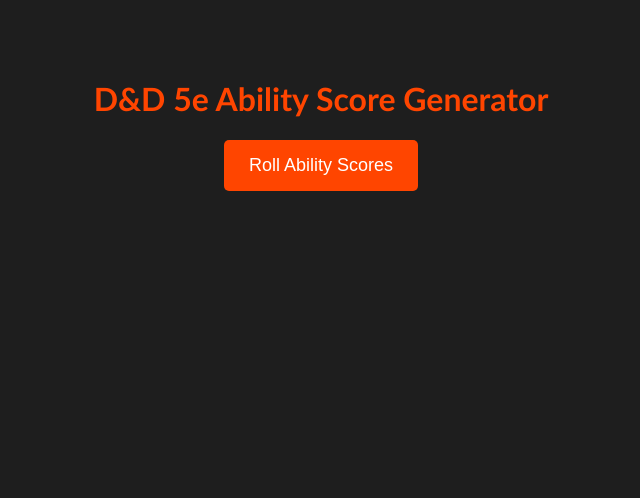
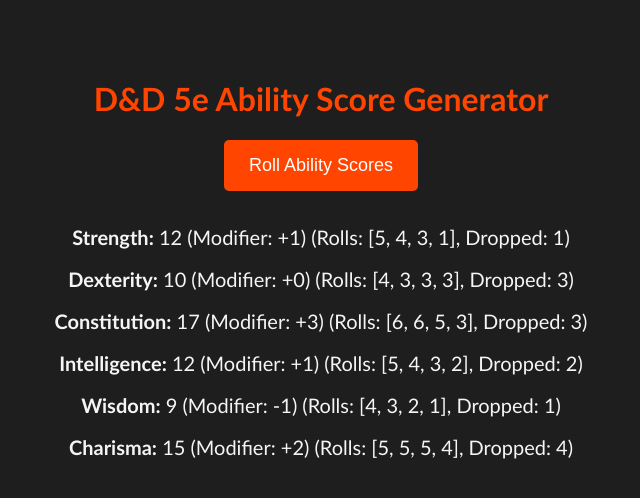
Before and after one commit to Joel-Thistle/DandD_Character_generator, a plain HTML site: page index.html in a window 1280 px wide. Both pictures are taken after a click on the button "Roll Ability Scores". Shown: the whole page, without its empty margins (319-959 px from the left). Drawn offline with Linux system fonts and the light colour scheme.

Commit message:
Update index.html removed doubled script tag, added modifiers to ability score

```diff
--- a/index.html
+++ b/index.html
@@ -50,21 +50,21 @@
     <div id="abilities"></div>
 
     <script>
-        <script>
         function generateAbilities() {
             const abilities = ['Strength', 'Dexterity', 'Constitution', 'Intelligence', 'Wisdom', 'Charisma'];
             let output = '';
 
-            abilities.forEach(function(ability) {
+            abilities.forEach(function (ability) {
                 let rolls = [];
                 for (let i = 0; i < 4; i++) {
                     rolls.push(rollDie(6));
                 }
-            rolls.sort(function(a, b){return b - a});
+                rolls.sort(function (a, b) { return b - a });
                 let total = rolls[0] + rolls[1] + rolls[2]; // Sum the highest three rolls
+                let modifier = Math.floor((total - 10) / 2); // Calculate the ability modifier
 
                 output += `<div class="ability">
-                <strong>${ability}:</strong> ${total}
+                    <strong>${ability}:</strong> ${total} (Modifier: ${modifier >= 0 ? '+' : ''}${modifier})
                     <span>(Rolls: [${rolls.join(', ')}], Dropped: ${rolls[3]})</span>
                 </div>`;
             });
@@ -76,7 +76,6 @@
             return Math.floor(Math.random() * sides) + 1;
         }
     </script>
-    </script>
 </body>
 
 </html>
```
Lines whose indentation alone changed are shown as unchanged.
